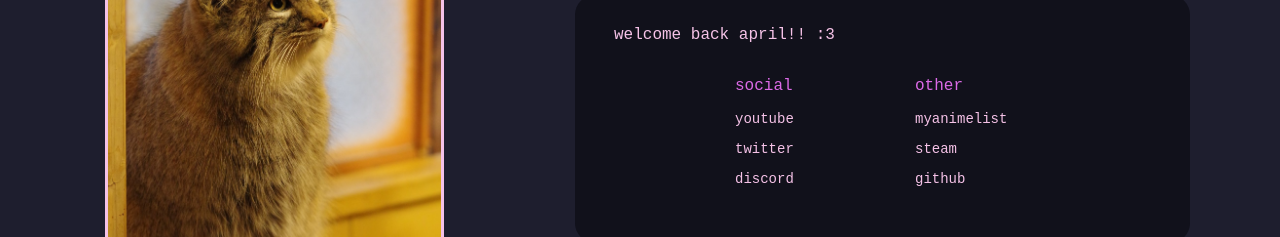
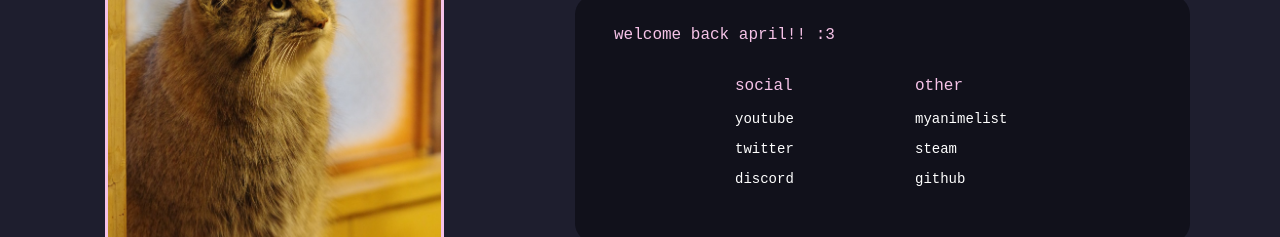
Before and after one commit to nw0p/nw0p.github.io, a plain HTML site: page index.html in a window 1280 px wide. Shown: the part 281-518 px from the top of the page. Drawn offline with Linux system fonts and the light colour scheme; a web font is replaced by a local one.

Commit message:
Update style.css

```diff
--- a/style.css
+++ b/style.css
@@ -3,8 +3,8 @@
 :root {
     --color-bg: #1e1e2e;
     --color-fg: #f5c2e7;
-    --color-link: #f5c2e7;
-    --color-link-visited: #f5c2e7;
+    --color-link: #ffffff;
+    --color-link-visited: #ffffff;
     --color-link-hover: #74c7ec;
 }
 
@@ -84,7 +84,7 @@ html, body {
 .title {
   font-size: 16px;
   padding-bottom: 7.5px;
-  color: #db6ae6
+  color: #f5c2e7
 
 }
 
```
